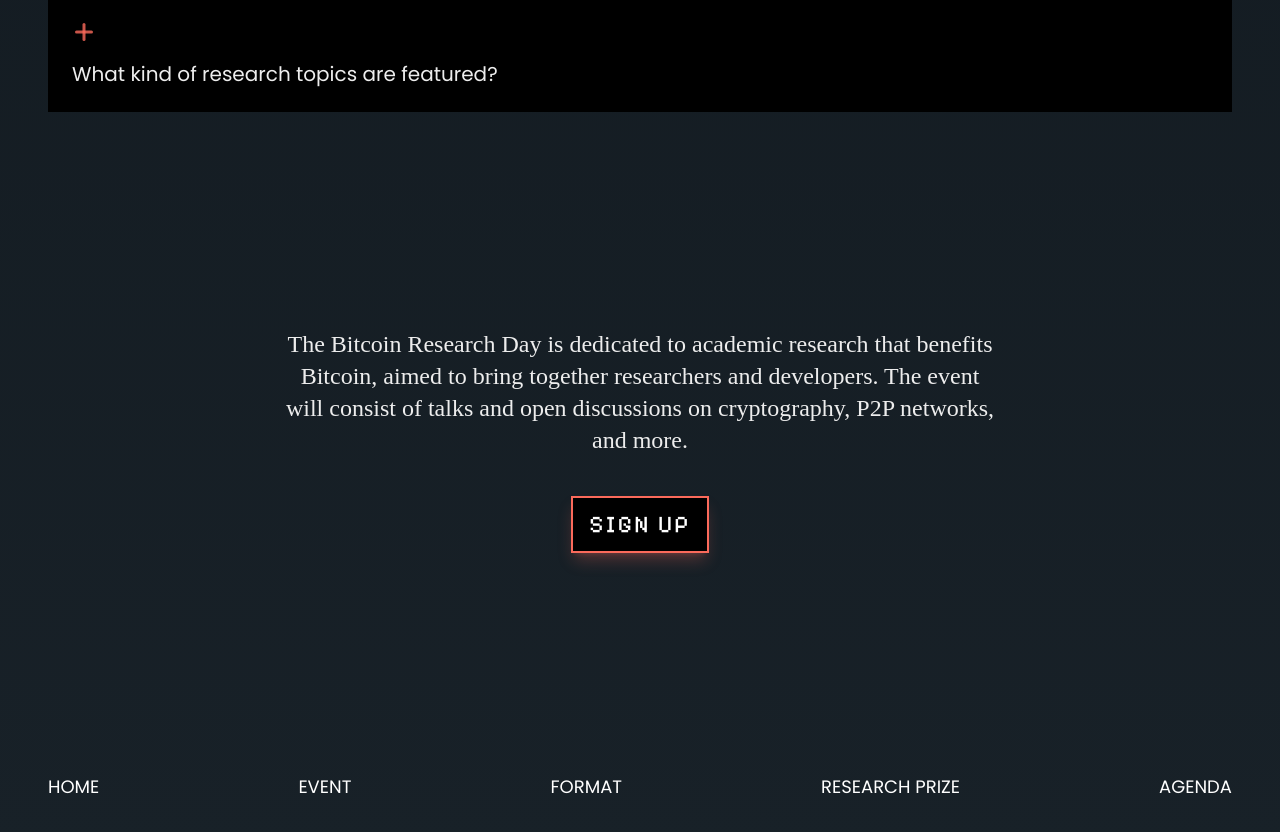
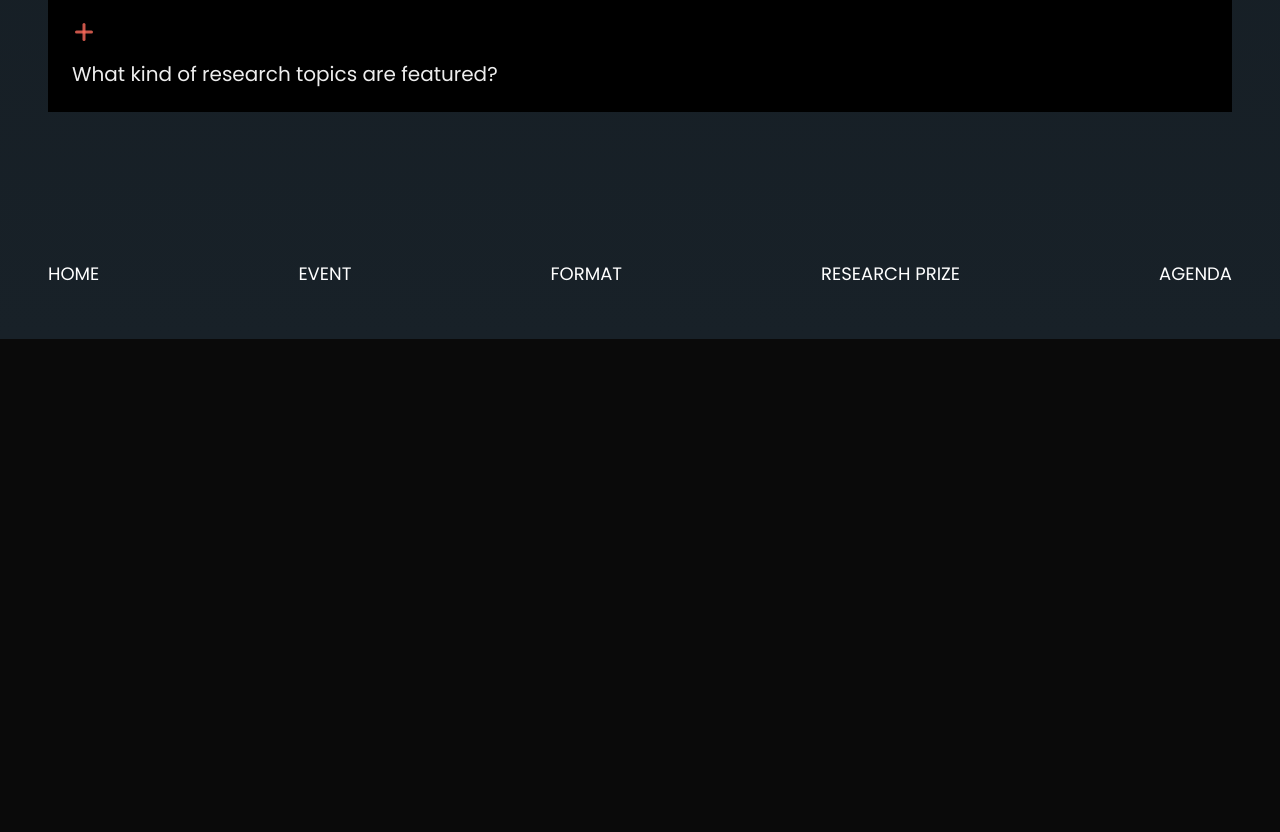
Before and after one commit to chaincodelabs/brd-website, a Next.js app: page / in a window 1280 px wide. Shown: the part 5560-6392 px from the top of the page. After the commit the page ends 5899 px from the top, so only its background shows below. Built offline with nearby package versions, Linux system fonts and the light colour scheme.

Commit message:
remove final section

```diff
--- a/app/page.tsx
+++ b/app/page.tsx
@@ -111,7 +111,7 @@
             </div>
           </div>
         </div>
-        <div id="faq" className="p-6 lg:px-12 relative z-1">
+        <div id="faq" className="p-6 lg:px-12 relative z-1 pb-24">
           <div className="flex flex-col gap-6 max-w-7xl mx-auto">
             <h2>FAQ</h2>
             {faq.map((faqItem, index) => (
@@ -125,12 +125,12 @@
             ))}
           </div>
         </div>
-        <div id="final-message" className="p-6 max-w-3xl mx-auto text-center py-48 max-md:py-24 flex flex-col gap-10 items-center text-2xl">
+        {/* <div id="final-message" className="p-6 max-w-3xl mx-auto text-center py-48 max-md:py-24 flex flex-col gap-10 items-center text-2xl">
           <FinalMessageContent />
-        </div>
+        </div> */}
       </main>
-      <footer className="p-6 lg:px-12 pb-12 px-12 relative z-2">
-        <ul className="md:flex md:flex-row gap-4 w-full justify-between">
+      <footer className="p-6 lg:p-12 relative z-2">
+        <ul className="md:flex md:flex-row gap-4 w-full justify-between max-w-7xl mx-auto">
           {footerMenu.map((item, index) => (
             <li key={index}>
               <a href={item.uri} className="font-sans !text-white uppercase !no-underline py-1 block">{item.name}</a>
```
